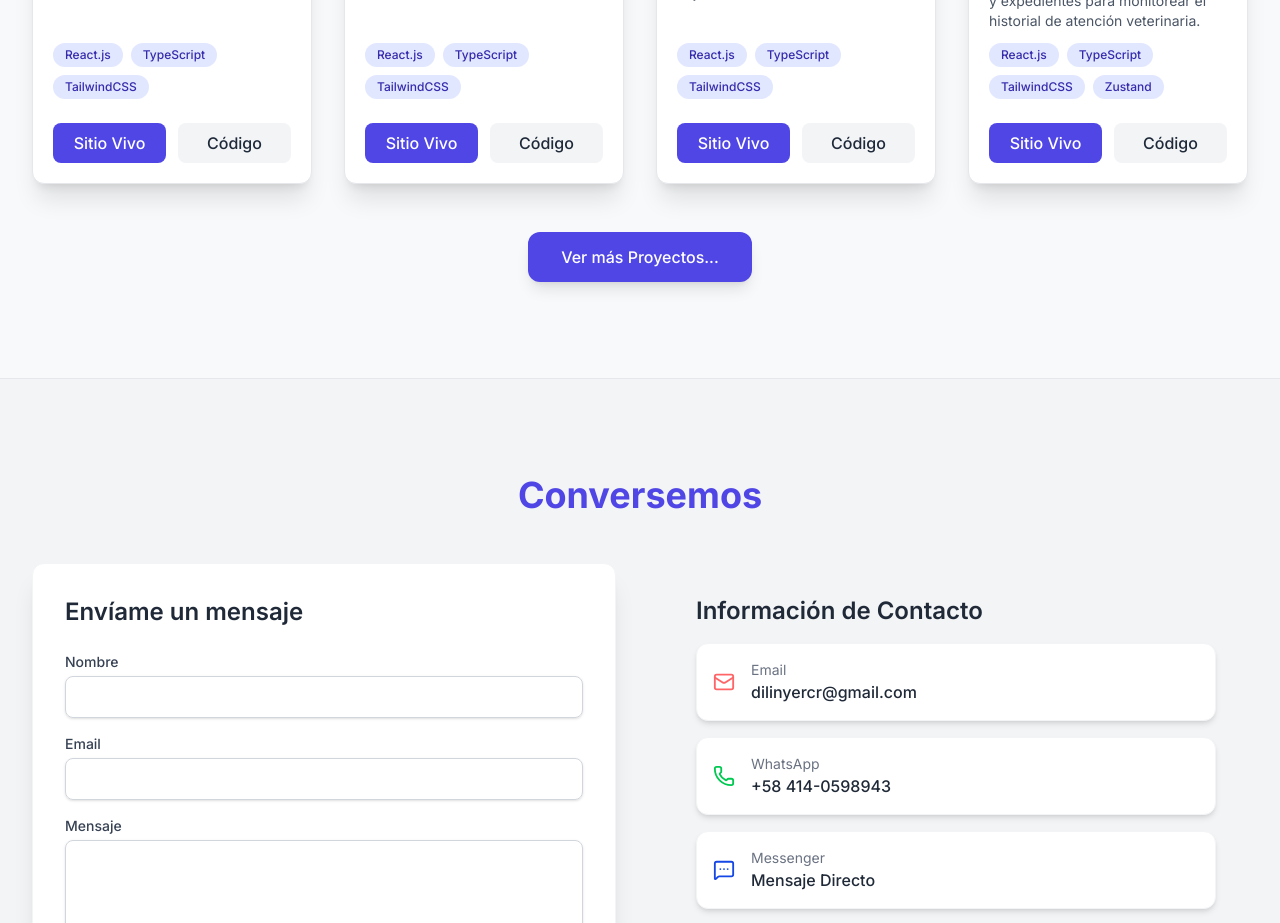
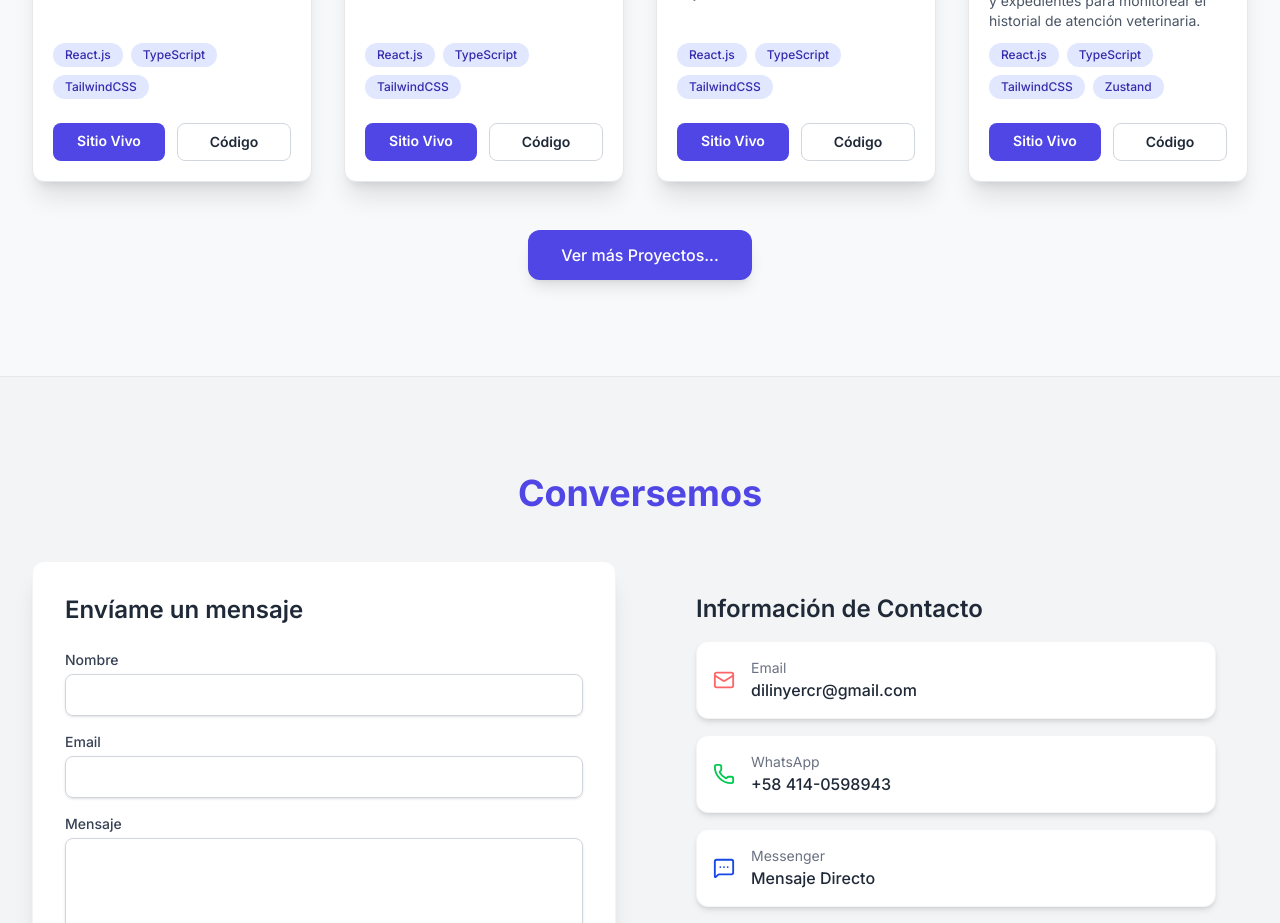
Before and after one commit to DilinyerCR/dilinyercr-fullstack-portfolio, a React (Vite) app: page / in a window 1280 px wide. Shown: the part 3060-3983 px from the top of the page. Built offline with nearby package versions, Linux system fonts and the light colour scheme.

Commit message:
changing project cards style

```diff
--- a/src/components/ProjectCard.jsx
+++ b/src/components/ProjectCard.jsx
@@ -3,7 +3,7 @@
 const ProjectCard = ({ project }) => {
     return (
         <div
-            className="flex flex-col rounded-xl shadow-xl overflow-hidden bg-card border border-gray-200 dark:border-gray-700 transition duration-300 transform hover:shadow-2xl hover:-translate-y-1 hover:shadow-primary/50"
+            className="flex flex-col rounded-xl shadow-xl overflow-hidden bg-card border border-gray-200 dark:border-gray-700 transition duration-300 transform hover:shadow-2xl hover:-translate-y-1 hover:shadow-primary/50 dark:hover:shadow-accent/50"
         >
             {/* 1. Imagen del Proyecto */}
             <div className="h-46 w-full overflow-hidden">
@@ -29,7 +29,7 @@ const ProjectCard = ({ project }) => {
                     {project.techs.map((tech) => (
                         <span
                             key={tech}
-                            className="text-xs font-medium px-3 py-1 rounded-full bg-indigo-100 text-indigo-800 dark:bg-indigo-900 dark:text-indigo-300"
+                            className="text-xs font-medium px-3 py-1 rounded-full bg-indigo-100 text-indigo-800 dark:bg-accent/20  dark:text-accent"
                         >
                             {tech}
                         </span>
@@ -39,12 +39,12 @@ const ProjectCard = ({ project }) => {
                 {/* 4. Botones de Acción */}
                 <div className="flex space-x-3 mt-auto pt-2">
                     <a href={project.liveUrl} target="_blank" rel="noopener noreferrer"
-                       className="flex-1 text-center py-2 px-4 rounded-lg bg-primary text-white font-medium hover:bg-indigo-700 transition duration-200"
+                       className="flex-1 text-center py-2 text-sm font-semibold rounded-lg bg-primary text-white  hover:bg-indigo-700 dark:bg-accent dark:hover:bg-emerald-600 transition duration-300"
                     >
                         Sitio Vivo
                     </a>
                     <a href={project.codeUrl} target="_blank" rel="noopener noreferrer"
-                       className="flex-1 text-center py-2 px-4 rounded-lg bg-gray-100 text-gray-800 font-medium hover:bg-gray-200 dark:bg-gray-700 dark:text-gray-100 dark:hover:bg-gray-600 transition duration-200"
+                       className="flex-1 text-center py-2 text-sm font-semibold rounded-lg border border-gray-300 dark:border-gray-600 text-text hover:bg-gray-100 dark:hover:bg-gray-700 transition duration-300"
                     >
                         Código
                     </a>
--- a/src/components/ProjectsSection.jsx
+++ b/src/components/ProjectsSection.jsx
@@ -1,6 +1,6 @@
 import React from 'react';
-import ProjectCard from './ProjectCard'; // Asegúrate de que la ruta sea correcta
-import { projectData } from '../data/projectData'; // Asegúrate de que la ruta sea correcta
+import ProjectCard from './ProjectCard';
+import { projectData } from '../data/projectData';
 
 const ProjectsSection = () => {
     return (
@@ -12,7 +12,6 @@ const ProjectsSection = () => {
 
             {/* Contenedor Grid: 4 columnas en desktop, 2 en tablet, 1 en móvil (ajusta según tu necesidad) */}
             <div className="max-w-7xl mx-auto grid grid-cols-1 md:grid-cols-2 lg:grid-cols-4 gap-8">
-                {/* 💡 Mapeo de Datos: La clave de la reutilización */}
                 {projectData.map((project, index) => (
                     <ProjectCard
                         key={index} // Usar el índice como key si los proyectos son estáticos
@@ -22,7 +21,7 @@ const ProjectsSection = () => {
             </div>
 
             <div className="mt-12 text-center">
-                <a href="#" className="inline-flex items-center justify-center px-8 py-3 border border-transparent text-base font-medium rounded-xl shadow-lg text-white bg-primary hover:bg-indigo-700 transition duration-300 transform hover:scale-105 focus:outline-none focus:ring-2 focus:ring-offset-2 focus:ring-primary dark:focus:ring-offset-bg-dark">
+                <a href="#" className="inline-flex items-center justify-center px-8 py-3 border border-transparent text-base font-medium rounded-xl shadow-lg text-white bg-primary hover:bg-indigo-700 transition duration-300 transform hover:scale-105 focus:outline-none focus:ring-2 focus:ring-offset-2 focus:ring-primary dark:focus:ring-offset-bg-dark dark:bg-accent dark:hover:bg-emerald-600 dark:focus:ring-accent ">
 
                     <span>Ver más Proyectos...</span>
                 </a>
```
